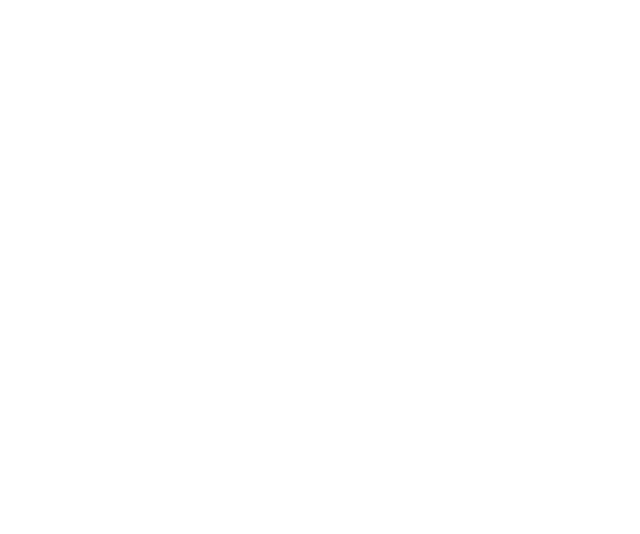
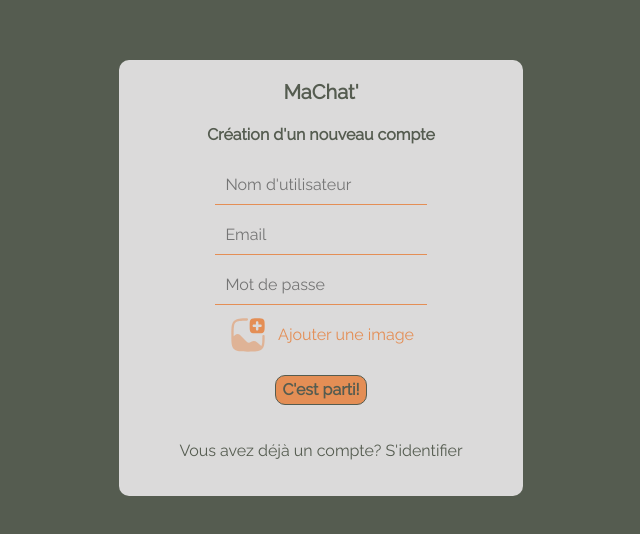
Before and after one commit to jimni6/chat-app, a React (Create React App) app: page / in a window 1280 px wide. Shown: the part 122-656 px from the top of the page, without its empty margins (319-959 px from the left). Built offline with nearby package versions, Linux system fonts and the light colour scheme.

Commit message:
User can view a register page on app

```diff
--- a/src/App.js
+++ b/src/App.js
@@ -1,8 +1,9 @@
+import { Register } from "./pages/Register";
 
 function App() {
   return (
     <div>
-
+      <Register />
     </div>
   );
 }
--- /dev/null
+++ b/src/pages/Register.css
@@ -0,0 +1,73 @@
+@import url('https://fonts.googleapis.com/css2?family=Raleway&display=swap');
+
+* {
+    font-family: 'Raleway', sans-serif;
+    font-size: 16px;
+    color: #555C50;
+}
+
+body {
+    margin: 0;
+}
+
+input {
+    border: none;
+    border-bottom: 1px solid #e48e55;
+    padding: 10px;
+    background-color: #dbdada;
+}
+
+.formContainer {
+    display: flex;
+    justify-content: center;
+    align-items: center;
+    background-color: #555C50;
+    height: 100vh
+}
+
+.formWrapper {
+    display: flex;
+    flex-direction: column;
+    align-items: center;
+    background-color: #dbdada;
+    padding: 20px 60px;
+    border-radius: 10px;
+    gap: 10px;
+}
+
+.formRegister {
+    display: flex;
+    flex-direction: column;
+    gap: 10px;
+}
+
+.logo {
+    font-size:20px;
+    font-weight: bold;
+}
+
+.addAvatarContainer {
+    display: flex;
+    align-items: center;
+    justify-content: center;
+    gap: 10px;
+    cursor: pointer;
+}
+
+.spanAvatar {
+    color: #e48e55;
+}
+
+.addImg {
+    height: 40px;
+}
+
+.formButton {
+    background-color: #e48e55;
+    border: 1px solid;
+    border-radius: 10px;
+    font-weight: bold;
+    margin: 10px 60px;
+    height: 30px;
+    cursor: pointer;
+}
--- /dev/null
+++ b/src/pages/Register.jsx
@@ -0,0 +1,26 @@
+import React from 'react'
+import './Register.css'
+import Add from '../assets/addImg.svg'
+
+export const Register = () => {
+    return (
+        <div className="formContainer">
+            <div className="formWrapper">
+                <span className="logo">MaChat'</span>
+                <h1 className="title">Création d'un nouveau compte</h1>
+                <form className="formRegister">
+                    <input type="text" placeholder="Nom d'utilisateur" />
+                    <input type="email" placeholder="Email" />
+                    <input type="password" placeholder="Mot de passe" />
+                    <input style={{display: "none"}}type="file" id="file"/>
+                    <label className="addAvatarContainer" htmlFor="file">
+                        <img className="addImg" src={Add} alt=''/>
+                        <span className="spanAvatar" >Ajouter une image</span>
+                    </label>
+                    <button className='formButton'>C'est parti!</button>
+                </form>
+                <p>Vous avez déjà un compte? S'identifier</p>
+            </div>
+        </div>
+    )
+}
```
Also changed, not shown: src/assets/addImg.svg (added).
